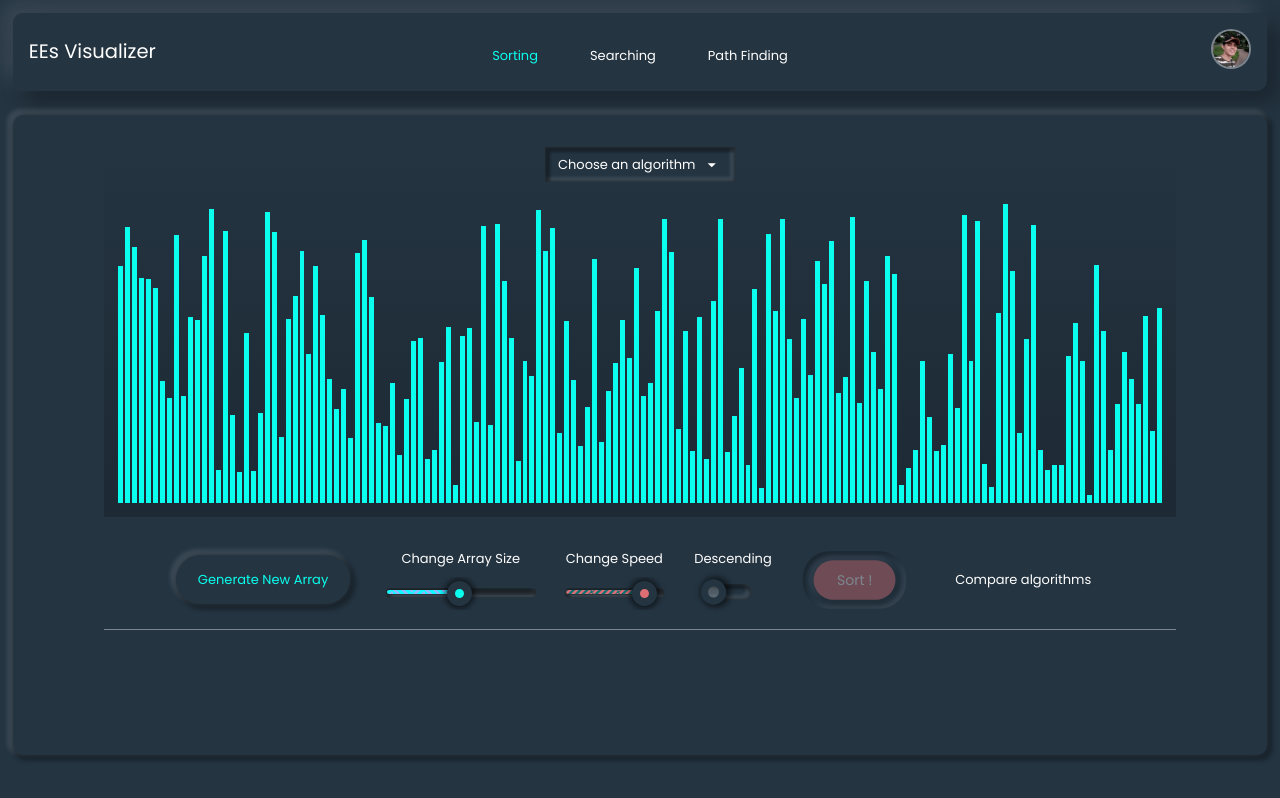
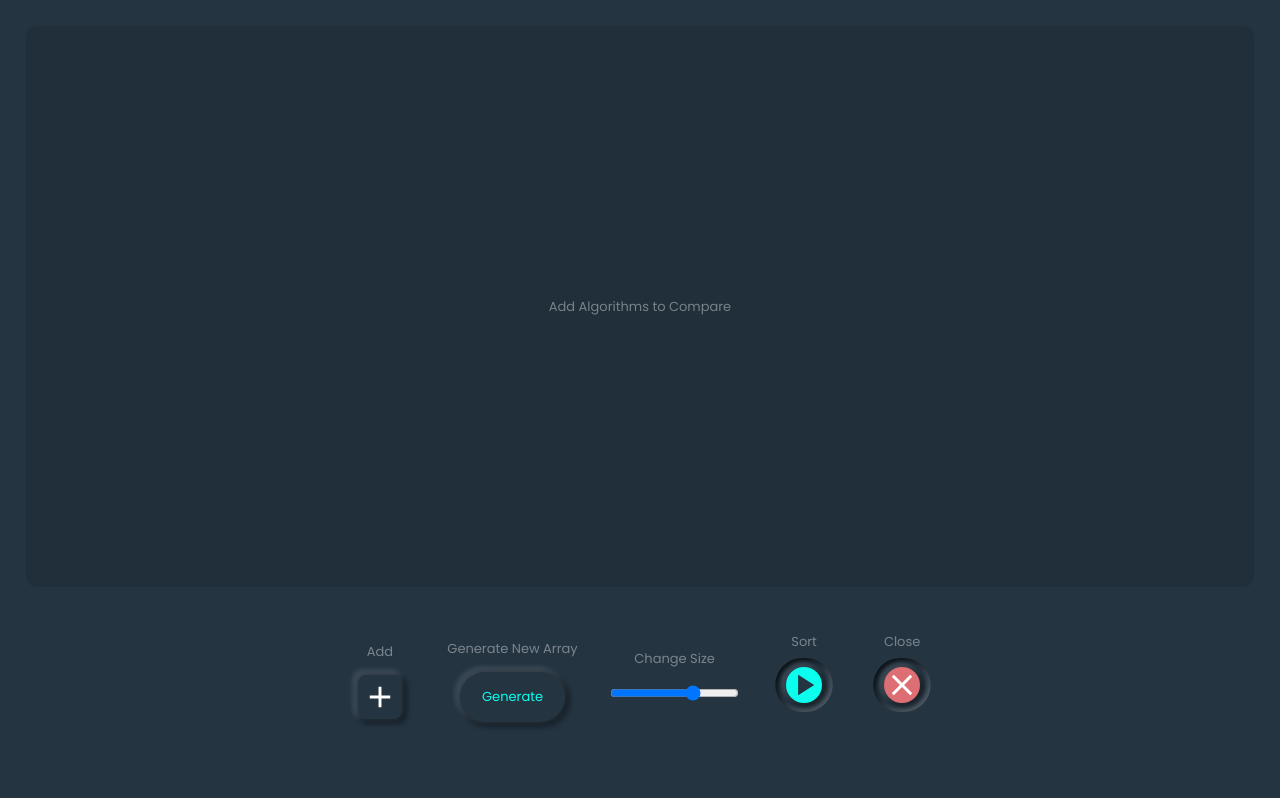
Before and after one commit to EricEchemane/EEs-Visualization-Tool, a React (Create React App) app: page / in a window 1280 px wide. Built offline with nearby package versions, Linux system fonts and the light colour scheme.

Commit message:
Compare Sorting Algorithms Tab is now functional and all algorithms works fine

```diff
--- a/src/App.tsx
+++ b/src/App.tsx
@@ -42,8 +42,8 @@ function App() {
                 Path Finder
             </Box>
 
-            <Box hidden={comparisonApp} >
-                <CompareSortingAlgo />s
+            <Box hidden={!comparisonApp} >
+                <CompareSortingAlgo close={()=>{hide_comparisonApp(true)}} />
             </Box>
         </Box>
     );
--- a/src/components/visualizers/CompareSortingAlgorithms.tsx
+++ b/src/components/visualizers/CompareSortingAlgorithms.tsx
@@ -1,11 +1,13 @@
-import { Box, Grid } from '@material-ui/core';
+import { Box, Grid, Hidden } from '@material-ui/core';
 import AddIcon from '@material-ui/icons/Add';
+import CloseIcon from '@material-ui/icons/Close';
+import PlayArrowIcon from '@material-ui/icons/PlayArrow';
 import IconButton from '../buttons/IconButton';
 import Button from '../buttons/Button';
-import Slider from '../inputs/slider';
+import RoundButton from '../buttons/RoundButton';
 
 import { useState } from 'react';
-
+import getAnimations from './SynchronousSorting';
 
 
 export default function CompareSortingAlgo(props: any) {
@@ -22,9 +24,80 @@ export default function CompareSortingAlgo(props: any) {
     ])
     const [arraySize, set_arraySize] = useState(70);
     const [array, set_array] = useState(generateRandom(arraySize));
-    const [sortingSpeed, set_sortingSpeed] = useState(149);
     const [options, hide_options] = useState(true);
 
+    // ----> SYNCHRONOUS SORTING FUNCTION
+    function synchSort() {
+        let ANIMATIONS = [] as any;
+        for (const each of windows) {
+            let index = algos.indexOf(each);
+            let frames = getAnimations(index, array);
+            ANIMATIONS.push(frames);
+        }
+        for(let x = 0; x < ANIMATIONS.length; x++) {
+            animate(ANIMATIONS[x], x);
+        }
+    }
+
+    function animate(FRAMES: any, idx: number) {
+        let arraycopy = array.sort((a: any, b: any) => a - b);
+        // console.log((document.getElementsByClassName(`bars${idx}`) as HTMLCollectionOf<HTMLElement>))
+        // return
+        for (let x = 0; x < FRAMES.length; x++) {
+        const STATE = FRAMES[x][0];
+        const VALUE_1 = FRAMES[x][1];
+        const VALUE_2 = FRAMES[x][2];
+        if (STATE === "change") {
+            setTimeout(() => {
+                changeColor(VALUE_1, "purple", idx);
+                changeColor(VALUE_2, "purple", idx);
+            }, x * 30);
+        }
+        else if (STATE === "revert") {
+            setTimeout(() => {
+                changeColor(VALUE_1, "#0AFFEF", idx);
+                changeColor(VALUE_2, "#0AFFEF", idx);
+            }, x * 30);
+        }
+        else if (STATE === "change_height") {
+            let bars = (document.getElementsByClassName(`bars${idx}`) as HTMLCollectionOf<HTMLElement>)
+            setTimeout(() => {
+                if (bars[VALUE_1] != undefined) {
+                    bars[VALUE_1].style.transition = '0ms';
+                    bars[VALUE_1].style.height = VALUE_2 + "px";
+                }
+            }, x * 30);
+        }
+        else if (STATE === "swap_change") {
+            setTimeout(() => {
+                changeColor(VALUE_1, "yellowgreen", idx);
+                changeColor(VALUE_2, "yellowgreen", idx);
+                changeHeight(VALUE_1, arraycopy[VALUE_1], idx);
+                changeHeight(VALUE_2, arraycopy[VALUE_2], idx);
+            }, x * 30);
+        }
+        else {
+            setTimeout(() => {
+                changeColor(VALUE_1, "#0AFFEF", idx);
+                changeColor(VALUE_2, "#0AFFEF", idx);
+            }, x * 30);
+        }
+    }
+    }
+
+    // -----> change color
+    function changeColor(index: number, COLOR: string, classNumber: number) {
+        let bars = (document.getElementsByClassName(`bars${classNumber}`) as HTMLCollectionOf<HTMLElement>)
+        if (bars[index]) {
+            bars[index].style.transition = '0ms';
+            bars[index].style.backgroundColor = COLOR;
+        }
+    }
+    function changeHeight(index: number, HEIGHT: number, classNumber: number)
+    {
+        let bars = (document.getElementsByClassName(`bars${classNumber}`) as HTMLCollectionOf<HTMLElement>)
+        if (bars[index]) bars[index].style.height = HEIGHT+"px";
+    }
 
     function generateRandom(size: number) {
         let bars = (document.getElementsByClassName('barsX') as HTMLCollectionOf<HTMLElement>)
@@ -68,7 +141,20 @@ export default function CompareSortingAlgo(props: any) {
                         <Box
                             className={"bars-comparison-container"}>
 
-                            <Box className="window-label"> {algo} </Box>
+                            <Box className="window-label" display="flex">
+                                <Box flex={1} >{algo}</Box>
+                                <Box
+                                    onClick={() => {
+                                        let temp = [] as any;
+                                        for (let each of windows) {
+                                            if (each === algo) continue;
+                                            temp.push(each)
+                                        }
+                                        set_windows(temp);
+                                        set_availableAlgo([...availableAlgo, algo])
+                                    }}
+                                    style={{ cursor: 'pointer' }}> <CloseIcon /> </Box>
+                            </Box>
 
                             {array.map((each: number, index2: number) =>
                                     <div className={`barsX bars${index  }`} key={index2} style={{height: each+"px"}} ></div>
@@ -85,7 +171,7 @@ export default function CompareSortingAlgo(props: any) {
                 <Box className="panel">
 
                     <Box p={2} display="flex" flexDirection="column" justifyContent="center" alignItems="center" >
-                        <Box className="f-color2"> {options ? 'Add':'Close'} </Box>
+                        <Box className="f-color2"> {options ? 'Add':'Close options'} </Box>
                         <IconButton
                             handleClick={() => {
                                 hide_options(!options);
@@ -117,20 +203,16 @@ export default function CompareSortingAlgo(props: any) {
                         }} />
                     </Box>
                     <Box p={2} mb={3} display="flex" flexDirection="column" justifyContent="center" alignItems="center" textOverflow="" >
-                        <Box className="f-color2" pb={2}>Change Speed</Box>
-                        <input
-                            style={{cursor: 'pointer'}}
-                            type="range"
-                            min={10}
-                            max={70}
-                            onInput={(e: any) => {
-                            let value = e.target.value
-                                set_sortingSpeed(value);
-                        }} />
+                        <Box className="f-color2">Sort</Box>
+                        <RoundButton icon={PlayArrowIcon} color="accent" label="Sort" handleClick={()=>{synchSort()}} />
+                    </Box>
+                    <Box p={2} mb={3} display="flex" flexDirection="column" justifyContent="center" alignItems="center" textOverflow="" >
+                        <Box className="f-color2">Close</Box>
+                        <RoundButton icon={CloseIcon} color="error" label="Close" handleClick={()=>{props.close()}} />
                     </Box>
                 </Box>
             </Box>
-
+            {/* // -----> OPTIONS  */}
             <Box
                 className="add-options" hidden={options} >
                     <Box component="h3" pb={2} > Choose Algorithm </Box>
@@ -138,9 +220,16 @@ export default function CompareSortingAlgo(props: any) {
                     {availableAlgo.map((algo: string, index: number) =>
                         <Box
                             p={1}
+                            key={index}
                             className="compare-options"
                             onClick={() => {
-
+                                set_windows([...windows, algo]);
+                                let temp = [] as any;
+                                for (let each of availableAlgo) {
+                                    if (each === algo) continue;
+                                    temp.push(each)
+                                }
+                                set_availableAlgo(temp);
                             }}>
                             {algo}
                         </Box>
--- /dev/null
+++ b/src/components/visualizers/SynchronousSorting.ts
@@ -0,0 +1,112 @@
+import QuickSort from './sortingAlgorithms/QuickSort';
+import HeapSort from './sortingAlgorithms/HeapSort';
+import ShellSort from './sortingAlgorithms/ShellSort';
+import InsertionSort from './sortingAlgorithms/InsertionSort';
+import SelectionSort from './sortingAlgorithms/SelectionSort';
+import {BubbleSort} from './sortingAlgorithms/SelectionSort';
+// this will be use for identifyig
+// animation sequences
+const CHANGE = "change";
+const REVERT = "revert";
+const SWAP_CHANGE = "swap_change";
+const SWAP_REVERT = "swap_revert";
+
+// this will contain an array that will hold the animation frames
+let animationsAll = [] as any;
+
+let arr = [] as any;
+let animations = [] as any;
+let nums = [] as any;
+
+export default function getAnimations(
+    algoIdx: number,
+    array: number[])
+{
+    nums = array;
+    // generate all algorithms sequences
+    generateAll();
+
+    return animationsAll[algoIdx];
+}
+// -----> SORT ALGORITHMS
+
+function generateAll() {
+    animationsAll.push(MergeSort())
+    animationsAll.push(QuickSort(nums,150,false,()=>{},true))
+    animationsAll.push(HeapSort(nums,150,false,()=>{},true))
+    animationsAll.push(ShellSort(nums,150,false,()=>{},true))
+    animationsAll.push(InsertionSort(nums,150,false,()=>{},true))
+    animationsAll.push(SelectionSort(nums,150,false,()=>{},true))
+    animationsAll.push(BubbleSort(nums,150,false,()=>{},true))
+}
+
+function MergeSort() {
+    animations = [];
+    arr = new Array(nums.length)
+    arr = Object.assign([], nums)
+    divide(0, arr.length - 1);
+    return animations;
+}
+
+
+// ====================== MERGE SORT DIVIDE ============================
+function divide(left: number, right: number)
+{
+    if (left >= right)
+        return;
+    const mid = Math.floor((right + left) / 2)
+    // left half
+    divide(left, mid)
+    // right helf
+    divide(mid + 1, right)
+    // merge left and right
+    merge(left, mid, right);
+}
+// ====================== MERGE SORT COMBINE ============================
+function merge(left: number, mid: number, right: number)
+{
+    const leftsize = mid - left + 1;
+    const rightsize = right - mid;
+    const leftsub = arr.slice(left, mid + 1);
+    const rightsub = arr.slice(mid + 1);
+    let i = 0;
+    let j = 0;
+    let k = left;
+    while (i < leftsize && j < rightsize)
+    {
+        // push two animations for color changes
+        animations.push([CHANGE, i + left, j + right]);
+        animations.push([REVERT, i + left, j + right]);
+
+        if (leftsub[i] < rightsub[j])
+        {
+            // push the Height changes
+            animations.push(["change_height",k,leftsub[i]])
+            arr[k] = leftsub[i];
+            i++; k++;
+        }
+        else
+        {
+            // push the Height changes
+            animations.push(["change_height",k,rightsub[j]])
+            arr[k] = rightsub[j];
+            j++; k++;
+        }
+    }
+    while (i < leftsize)
+    {
+        // here we should push a TRIPLET to maintain the ratio of the animatino sequence
+        animations.push(["change_height",k,leftsub[i]])
+        arr[k] = leftsub[i];
+        i++;
+        k++;
+    }
+
+    while (j < rightsize)
+    {
+        animations.push(["change_height",k,rightsub[j]])
+        arr[k] = rightsub[j];
+        j++;
+        k++;
+    }
+}
--- a/src/components/visualizers/sortingAlgorithms/HeapSort.ts
+++ b/src/components/visualizers/sortingAlgorithms/HeapSort.ts
@@ -26,7 +26,8 @@ export default function HeapSort(
     numbers: number[],
     animation_speed: number,
     descending: boolean,
-    callback: Function
+    callback: Function,
+    returnFrames?: boolean
 )
 {
     ANIMATION_SPEED = 200 - animation_speed;
@@ -35,6 +36,7 @@ export default function HeapSort(
     animations = [];
     // actual call of heapsort algorithm
     sort();
+    if (returnFrames) return animations;
     // animate
     animate();
     callback(animations.length)
--- a/src/components/visualizers/sortingAlgorithms/InsertionSort.ts
+++ b/src/components/visualizers/sortingAlgorithms/InsertionSort.ts
@@ -62,7 +62,8 @@ export default function InsertionSort(
     nums: number[],
     speed: number,
     descending: boolean,
-    callback: Function)
+    callback: Function,
+    returnFrames?: boolean)
 {
     mainArray = new Array(nums.length)
     mainArray = Object.assign([], nums )
@@ -119,6 +120,7 @@ export default function InsertionSort(
         }
     }
 
+    if (returnFrames) return animations;
     animate();
     callback(animations.length)
 }
--- a/src/components/visualizers/sortingAlgorithms/MergeSort.tsx
+++ b/src/components/visualizers/sortingAlgorithms/MergeSort.tsx
@@ -38,7 +38,7 @@ function animate()
     }
 }
 // ======================== entry point =======================
-export default function MergeSort(nums: number[], speed: number, descending: boolean, callback: Function)
+export default function MergeSort(nums: number[], speed: number, descending: boolean, callback: Function, returnFrames?: boolean)
 {
     ANIMATION_SPEED = 200 - speed;
     descend = descending;
@@ -46,6 +46,9 @@ export default function MergeSort(nums: number[], speed: number, descending: boo
     arr = Object.assign([], nums);
     // call the actual merge Sort to push all the animations
     divide(0, arr.length - 1);
+
+    if (returnFrames) return animations;
+
     // actual animation
     animate();
     callback(animations.length)
--- a/src/components/visualizers/sortingAlgorithms/QuickSort.tsx
+++ b/src/components/visualizers/sortingAlgorithms/QuickSort.tsx
@@ -214,7 +214,8 @@ export default function QuickSort(
     numbers: number[],
     speed: number,
     descending: boolean,
-    callback: Function)
+    callback: Function,
+    returnFrames?: boolean)
 {
     ANIMATION_SPEED = 200 - speed;
     isDescending = descending;
@@ -224,6 +225,7 @@ export default function QuickSort(
     // ACTUAL QUICK SORT CALL
 
     sort(0, mainArray.length - 1);
+    if (returnFrames) return animations;
     animate();
     callback(animations.length);
 }
--- a/src/components/visualizers/sortingAlgorithms/ShellSort.ts
+++ b/src/components/visualizers/sortingAlgorithms/ShellSort.ts
@@ -62,7 +62,8 @@ export default function ShellSort(
     nums: number[],
     speed: number,
     descending: boolean,
-    callback: Function)
+    callback: Function,
+    returnFrames?: boolean )
 {
     mainArray = new Array(nums.length)
     mainArray = Object.assign([], nums )
@@ -95,6 +96,7 @@ export default function ShellSort(
         gap = Math.floor(gap / 2)
     }
 
+    if (returnFrames) return animations;
     animate();
     callback(animations.length);
 }
--- a/src/sass/main.css
+++ b/src/sass/main.css
@@ -893,13 +893,14 @@ h1, h2, h3, h4, h5, h6 {
   position: absolute;
   top: 1rem;
   left: 1rem;
+  width: 93%;
 }
 
 .panel {
   display: -webkit-box;
   display: -ms-flexbox;
   display: flex;
-  width: 1000px;
+  width: 100%;
   height: 100%;
   -webkit-box-pack: center;
       -ms-flex-pack: center;
@@ -939,6 +940,9 @@ h1, h2, h3, h4, h5, h6 {
     -webkit-box-pack: start;
         -ms-flex-pack: start;
             justify-content: flex-start;
+    width: auto;
+    -ms-flex-wrap: nowrap;
+        flex-wrap: nowrap;
   }
   .window-container {
     overflow-y: scroll;
--- a/src/sass/main.scss
+++ b/src/sass/main.scss
@@ -260,11 +260,12 @@ h1,h2,h3,h4,h5,h6{
     position: absolute;
     top: 1rem;
     left: 1rem;
+    width: 93%;
 }
 
 .panel {
     display: flex;
-    width: 1000px;
+    width: 100%;
     height: 100%;
     justify-content: center;
     align-items: center;
@@ -294,6 +295,8 @@ h1,h2,h3,h4,h5,h6{
     }
     .panel {
         justify-content: flex-start;
+        width: auto;
+        flex-wrap: nowrap;
     }
     .window-container {
         overflow-y: scroll;
```
Also changed, not shown: src/components/visualizers/sortingAlgorithms/SelectionSort.ts (+6 -2 lines), 2 other files (tests, documents, lock files or other folders).
